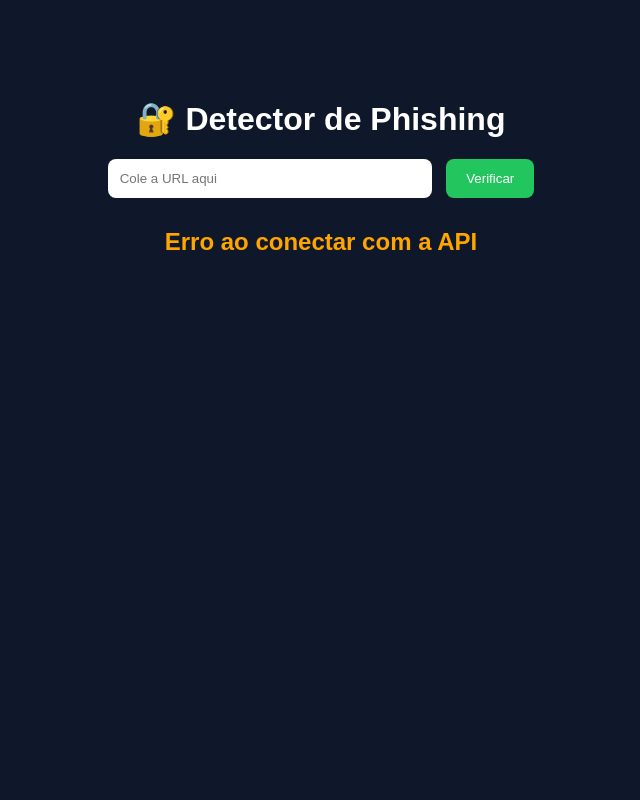
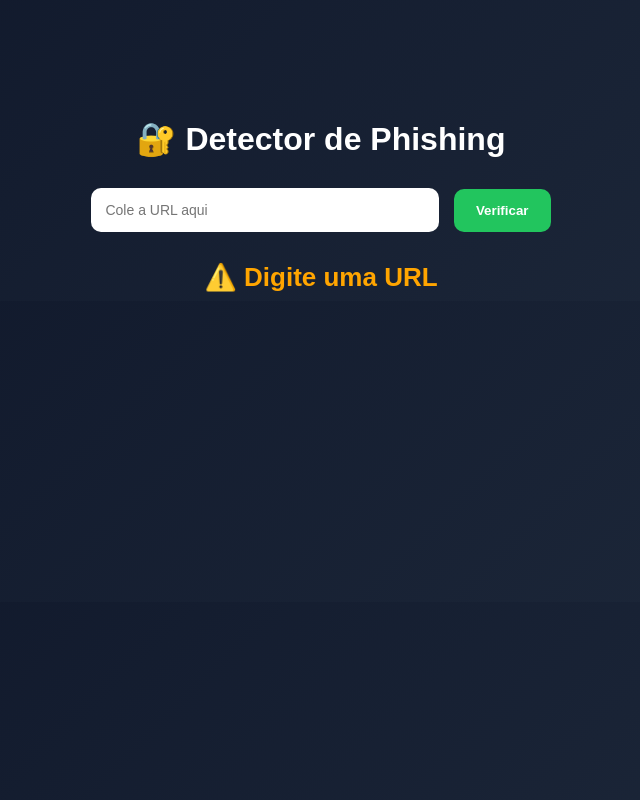
Before and after one commit to pedroribeiro1003/phishing-detector-ai, a plain HTML site: page index.html in a window 1280 px wide. Both pictures are taken after a click on the button "Verificar". Shown: the whole page, without its empty margins (319-959 px from the left). Drawn offline with Linux system fonts and the light colour scheme; no server answers.

Commit message:
fix frontend fetch

```diff
--- a/index.html
+++ b/index.html
@@ -3,39 +3,57 @@
 <head>
   <meta charset="UTF-8">
   <title>Detector de Phishing 🔐</title>
+
   <style>
     body {
       font-family: Arial;
-      background: #0f172a;
+      background: linear-gradient(135deg, #0f172a, #1e293b);
       color: white;
       text-align: center;
-      margin-top: 100px;
+      margin-top: 120px;
+    }
+
+    h1 {
+      font-size: 32px;
+      margin-bottom: 30px;
     }
 
     input {
-      padding: 12px;
-      width: 300px;
-      border-radius: 8px;
+      padding: 14px;
+      width: 320px;
+      border-radius: 10px;
       border: none;
+      font-size: 14px;
     }
 
     button {
-      padding: 12px 20px;
+      padding: 14px 22px;
       border: none;
-      border-radius: 8px;
+      border-radius: 10px;
       background: #22c55e;
       color: white;
       cursor: pointer;
       margin-left: 10px;
+      font-weight: bold;
+      transition: 0.3s;
+    }
+
+    button:hover {
+      background: #16a34a;
     }
 
     #resultado {
       margin-top: 30px;
-      font-size: 24px;
+      font-size: 26px;
       font-weight: bold;
+    }
+
+    .loading {
+      color: #facc15;
     }
   </style>
 </head>
+
 <body>
 
   <h1>🔐 Detector de Phishing</h1>
@@ -45,15 +63,22 @@
 
   <div id="resultado"></div>
 
-  <!-- AQUI ESTÁ O JS -->
   <script>
     async function verificar() {
       const url = document.getElementById("url").value;
-
       const resultado = document.getElementById("resultado");
 
+      if (!url) {
+        resultado.innerHTML = "⚠️ Digite uma URL";
+        resultado.style.color = "orange";
+        return;
+      }
+
+      resultado.innerHTML = "🔍 Analisando...";
+      resultado.className = "loading";
+
       try {
-        const response = await fetch("http://127.0.0.1:5000/predict", {
+        const response = await fetch("/predict", {
           method: "POST",
           headers: {
             "Content-Type": "application/json"
@@ -64,16 +89,16 @@
         const data = await response.json();
 
         if (data.resultado === "Phishing") {
-          resultado.innerHTML = "⚠️ Phishing";
+          resultado.innerHTML = "⚠️ Phishing detectado";
           resultado.style.color = "red";
         } else {
-          resultado.innerHTML = "✅ Seguro";
+          resultado.innerHTML = "✅ Site seguro";
           resultado.style.color = "lightgreen";
         }
 
       } catch (error) {
         console.error(error);
-        resultado.innerHTML = "Erro ao conectar com a API";
+        resultado.innerHTML = "❌ Erro ao conectar com a API";
         resultado.style.color = "orange";
       }
     }
```
